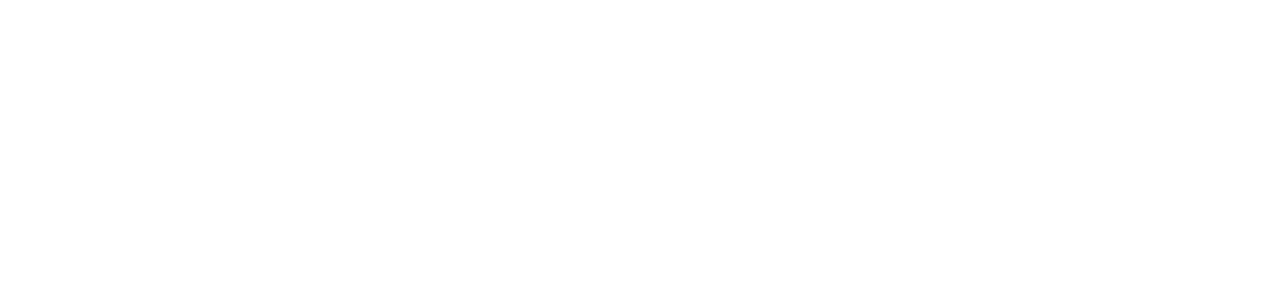
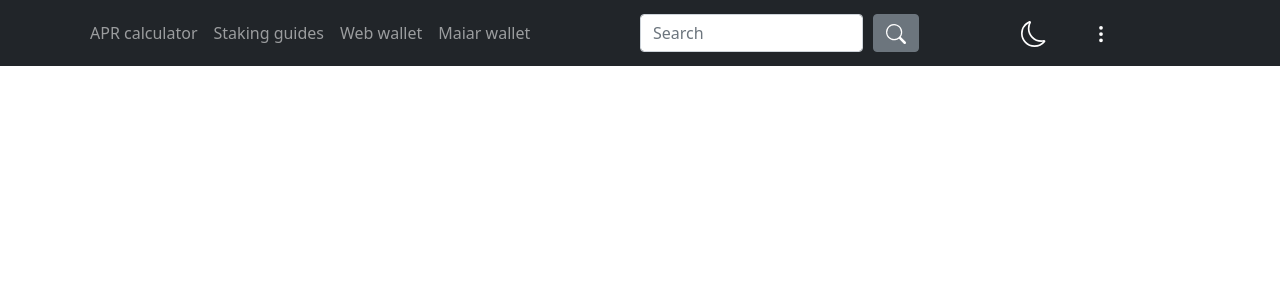
Before and after one commit to everstake/elrond-monitor-frontend, a Vue app: page / in a window 1280 px wide. Shown: the top 300 px of the page. Built offline with nearby package versions, Linux system fonts and the light colour scheme.

Commit message:
create appheader

```diff
--- a/src/App.vue
+++ b/src/App.vue
@@ -1,9 +1,23 @@
 <template>
   <div id="app">
+    <header class="page-hader">
+      <AppHeader />
+    </header>
     <router-view/>
   </div>
 </template>
 
+<script>
+import AppHeader from '@/components/header/AppHeader.vue';
+
+export default {
+  name: 'App',
+  components: {
+    AppHeader,
+  }
+
+}
+</script>
 <style lang="scss">
 
 </style>
--- /dev/null
+++ b/src/components/header/AppHeader.vue
@@ -0,0 +1,72 @@
+<template>
+  <div class="header">
+    <b-navbar type="dark" variant="dark">
+      <b-container>
+        <b-col cols="5">
+          <b-navbar-nav>
+            <b-nav-item :to="'/calculator'">APR calculator</b-nav-item>
+            <b-nav-item :to="'/guides'">Staking guides</b-nav-item>
+            <b-nav-item :to="'/web-wallet'">Web wallet</b-nav-item>
+            <b-nav-item :to="'/maiar-wallet'">Maiar wallet</b-nav-item>
+          </b-navbar-nav>
+        </b-col>
+
+        <b-col cols="3">
+          <div class="header__search-group">
+            <b-input-group>
+              <b-form-input class="mr-sm-2" placeholder="Search" />
+            </b-input-group>
+            <b-button>
+              <b-icon icon="search" />
+            </b-button>
+          </div>
+        </b-col>
+
+        <b-col cols="2">
+          <div class="header__options-group">
+            <b-button class="header__option-btn">
+              <b-icon scale="1.3" icon="moon" />
+            </b-button>
+             <b-dropdown
+                variant="link"
+                id="dropdown-right"
+                no-caret
+                right
+              >
+              <template #button-content>
+                <b-button class="header__option-btn">
+                  <b-icon icon="three-dots-vertical" />
+                </b-button>
+              </template>
+              <b-dropdown-item href="#">Elrond website</b-dropdown-item>
+              <b-dropdown-item href="#">Maiar exchange</b-dropdown-item>
+              <b-dropdown-item href="#">Whitepaper</b-dropdown-item>
+              <b-dropdown-item href="#">Elrond blog</b-dropdown-item>
+              <b-dropdown-item href="#">Elrond Docs</b-dropdown-item>
+            </b-dropdown>
+
+          </div>
+        </b-col>
+      </b-container>
+    </b-navbar>
+  </div>
+</template>
+
+<script>
+export default {
+  name: "AppHeader",
+};
+</script>
+
+<style lang="scss">
+  .header {
+    &__search-group, &__options-group {
+      display: flex;
+      gap: 10px;
+    }
+    &__option-btn {
+      background: none !important;
+      border: none !important;
+    }
+  }
+</style>
```
